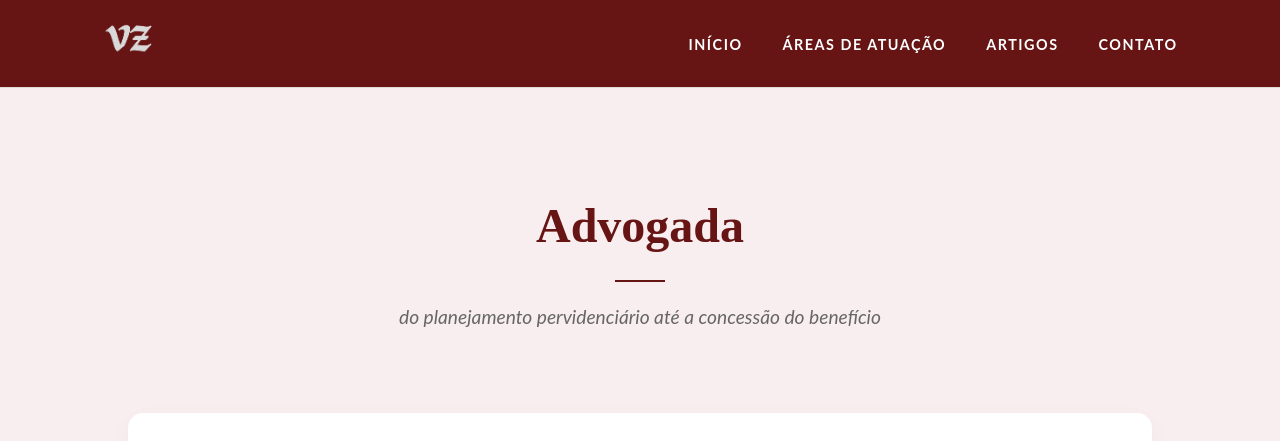
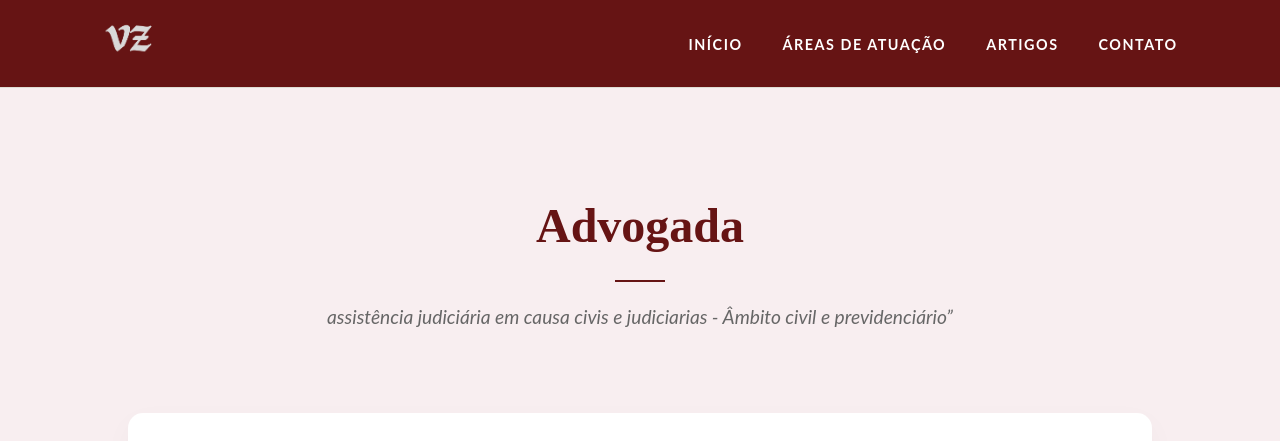
Before and after one commit to vzambaldiadv/vzambaldiadv.github.io, a plain HTML site: page index.html in a window 1280 px wide. Shown: the top 441 px of the page. Drawn offline with Linux system fonts and the light colour scheme.

Commit message:
Troca de frase na página inicial

```diff
--- a/index.html
+++ b/index.html
@@ -28,7 +28,7 @@
     <div class="hero-header">
         <h1> Advogada </h1>
         <hr class="linha-fina">
-        <p class="subtitulo"> do planejamento pervidenciário até a concessão do benefício </p>
+        <p class="subtitulo"> assistência judiciária em causa civis e judiciarias - Âmbito civil e previdenciário”</p>
     </div>
 
     <div class="perfil-horizontal">
```
